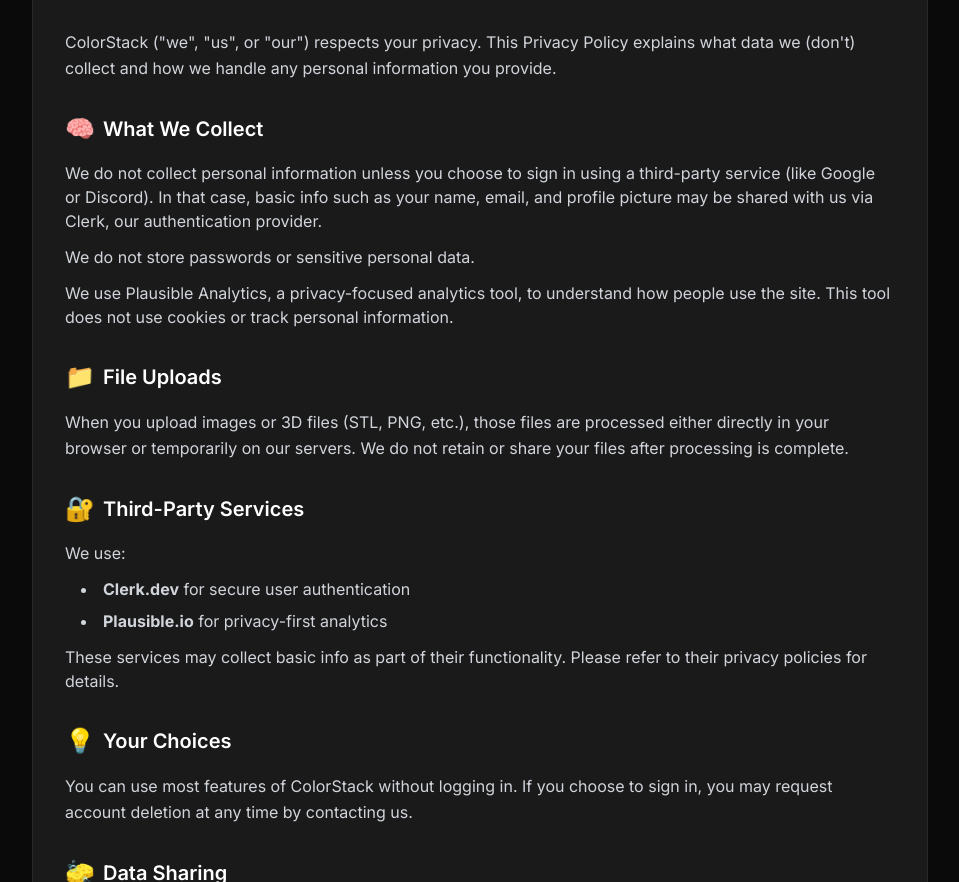
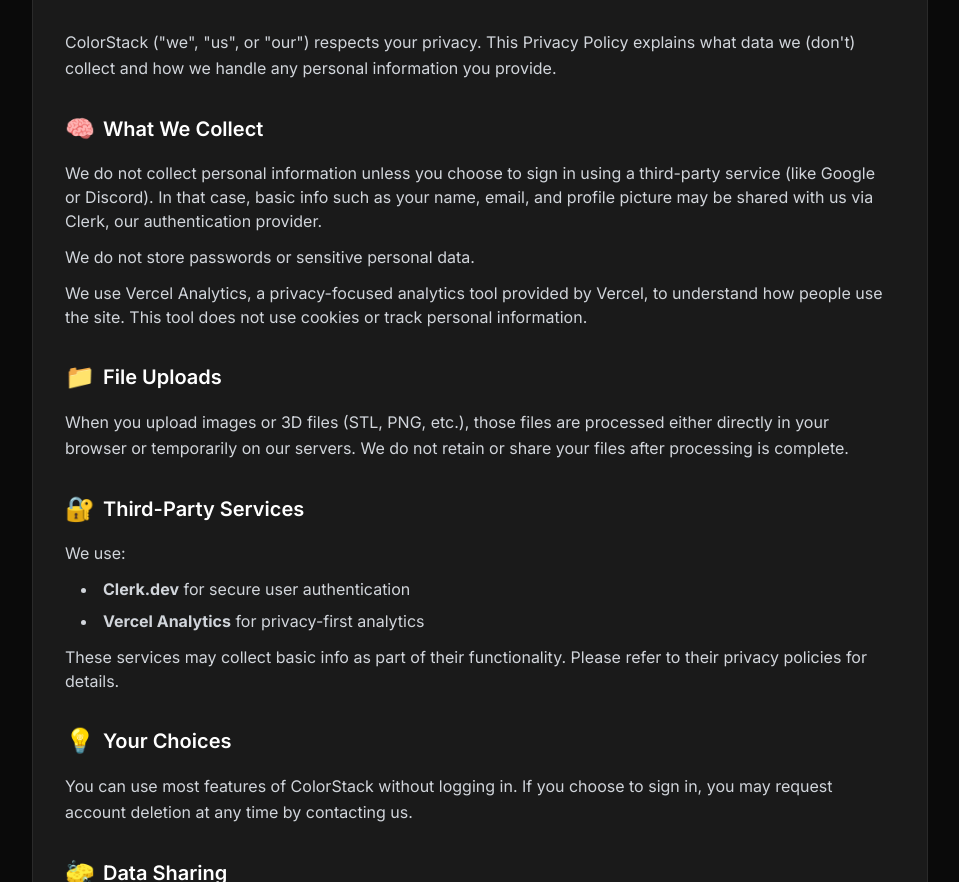
Before and after one commit to Zafs/ColorStack, a website: page privacy.html in a window 1280 px wide. Shown: the part 218-1100 px from the top of the page, without its empty margins (160-1119 px from the left). Drawn offline with nearby package versions, Linux system fonts and the light colour scheme.

Commit message:
refactor: replace Plausible Analytics with Vercel Analytics
- Removed Plausible Analytics script from index.html and terms.html.
- Updated privacy.html to reflect the switch from Plausible Analytics to Vercel Analytics in the content description.

This change enhances the site's analytics approach by utilizing Vercel's privacy-focused tool.

```diff
--- a/privacy.html
+++ b/privacy.html
@@ -84,8 +84,7 @@
     <link href="https://fonts.googleapis.com/css2?family=Inter:wght@400;500;600;700&amp;display=swap&amp;v=2.1.2" rel="stylesheet"/>
     <link href="https://fonts.googleapis.com/icon?family=Material+Icons&amp;v=2.1.2" rel="stylesheet"/>
 
-    <!-- Plausible Analytics -->
-    <script async defer data-domain="preview.colorstack.app" src="https://plausible.io/js/script.js"></script>
+
 
     <!-- Structured Data -->
     <script type="application/ld+json">
@@ -376,7 +375,7 @@
                         <div class="space-y-3 text-gray-300">
                             <p>We do not collect personal information unless you choose to sign in using a third-party service (like Google or Discord). In that case, basic info such as your name, email, and profile picture may be shared with us via Clerk, our authentication provider.</p>
                             <p>We do not store passwords or sensitive personal data.</p>
-                            <p>We use Plausible Analytics, a privacy-focused analytics tool, to understand how people use the site. This tool does not use cookies or track personal information.</p>
+                            <p>We use Vercel Analytics, a privacy-focused analytics tool provided by Vercel, to understand how people use the site. This tool does not use cookies or track personal information.</p>
                         </div>
                     </div>
 
@@ -398,7 +397,7 @@
                         <p class="text-gray-300 mb-3">We use:</p>
                         <ul class="list-disc list-inside space-y-2 text-gray-300 ml-4">
                             <li><strong>Clerk.dev</strong> for secure user authentication</li>
-                            <li><strong>Plausible.io</strong> for privacy-first analytics</li>
+                            <li><strong>Vercel Analytics</strong> for privacy-first analytics</li>
                         </ul>
                         <p class="text-gray-300 mt-3">These services may collect basic info as part of their functionality. Please refer to their privacy policies for details.</p>
                     </div>
```
Also changed, not shown: index.html (+1 -2 lines), terms.html (+1 -2 lines).
